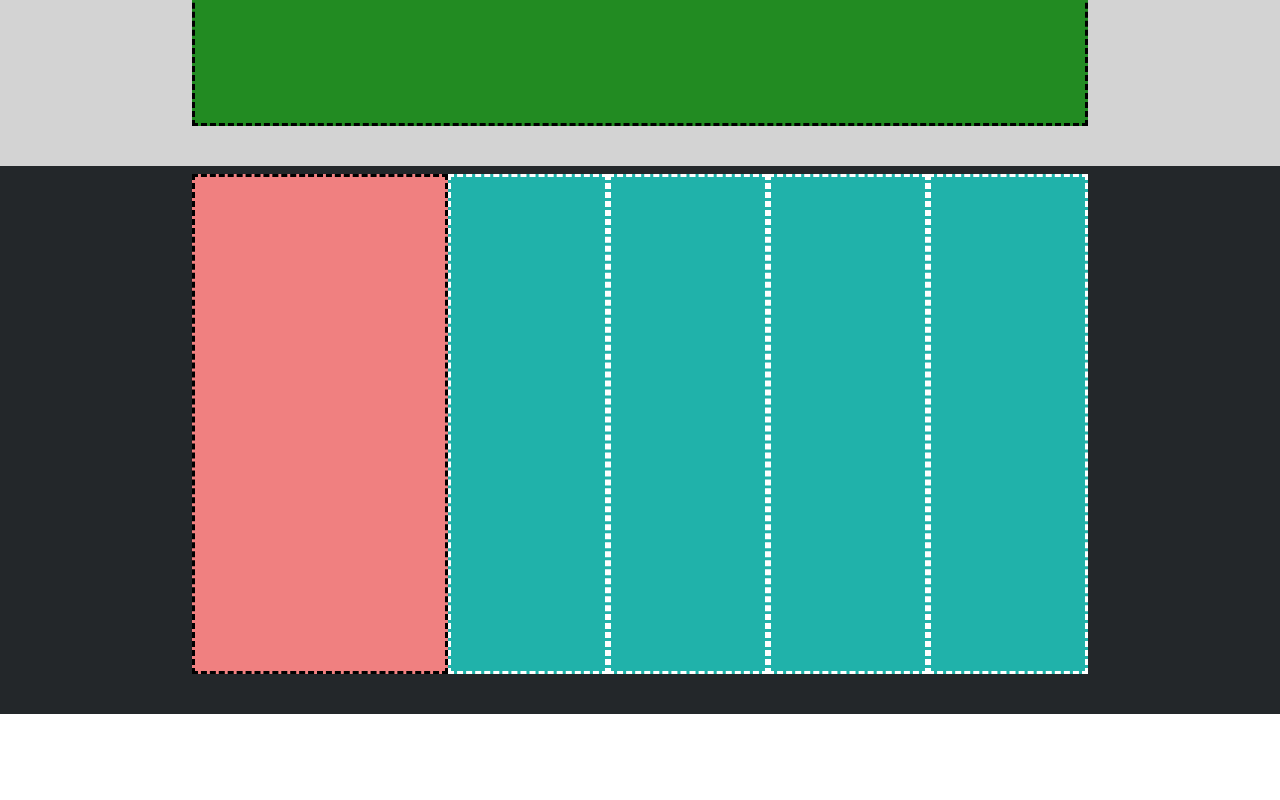
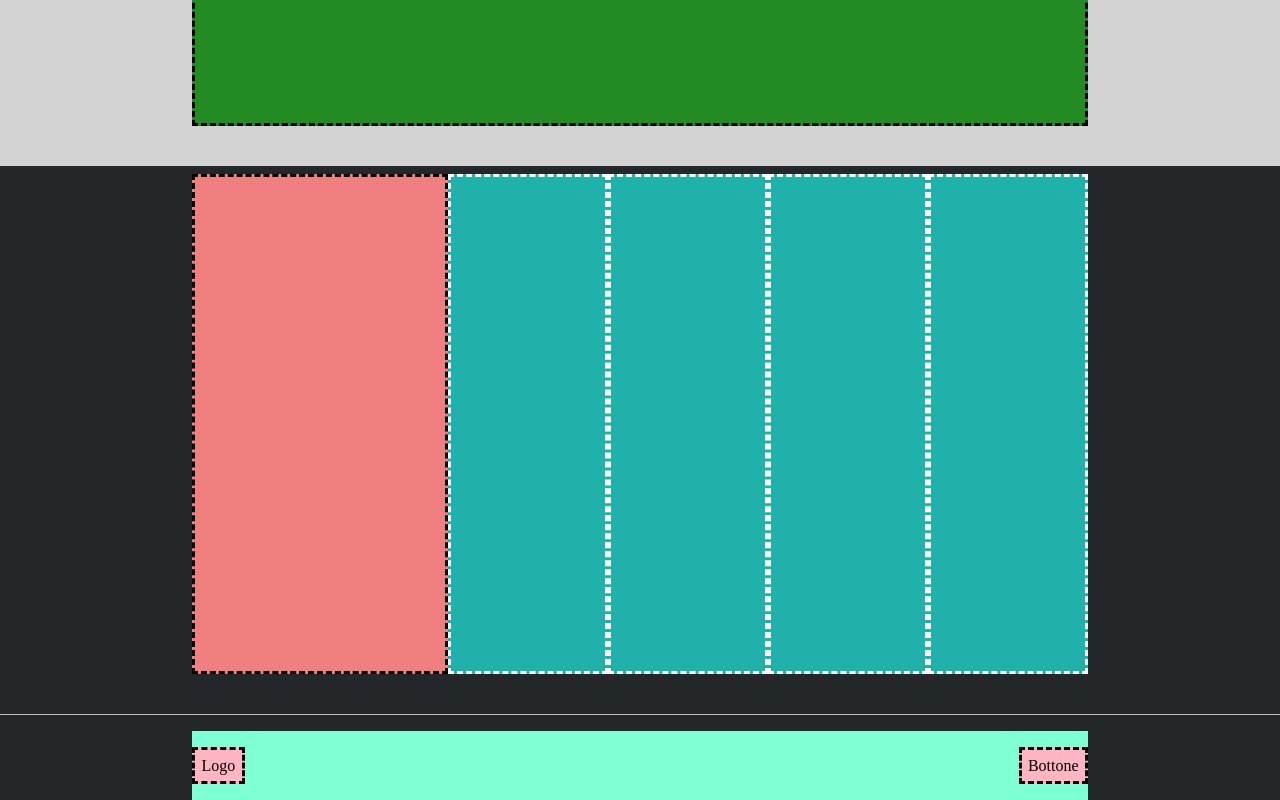
Before and after one commit to Ahri-code/htmlcss-struttura-discord, a plain HTML site: page index.html in a window 1280 px wide. Shown: the part 2503-3303 px from the top of the page. Before the commit the page ends 3217 px from the top, so only its background shows below. Drawn offline with Linux system fonts and the light colour scheme.

Commit message:
Feat(footer): bottom footer done Style(footer): bottom footer done

```diff
--- a/css/style.css
+++ b/css/style.css
@@ -126,3 +126,33 @@ nav {
     margin-bottom: 2.5rem;
     border: 3px dashed white;
 }
+
+#flex-bottom {
+    display: flex;
+    justify-content: space-between;
+    background-color: #7fffd4;
+    width: 70%;
+    margin-top: 1rem;
+}
+
+.small-bottom {
+    height: 500px;
+    width: calc(100% / 4);
+    background-color: #20b2aa;
+    margin-top: 0.5rem;
+    margin-bottom: 2.5rem;
+    border: 3px dashed white;
+}
+
+.bottom-text {
+    padding: 0.4rem;
+    background-color: #ffb6c1;
+    margin-top: 1rem;
+    margin-bottom: 1rem;
+    border: 3px dashed black;
+}
+
+#space {
+    height: 0.1rem;
+    background-color: #c1c1c1;
+}
--- a/index.html
+++ b/index.html
@@ -97,13 +97,16 @@
                 </div>
             </div>
         </div>
-        <div>
+        <div id="space">
+
+        </div>
+        <div class="bottom-color flex-container">
             <div id="flex-bottom">
-                <div>
-
+                <div class="bottom-text">
+                    Logo
                 </div>
-                <div>
-
+                <div class="bottom-text">
+                    Bottone
                 </div>
             </div>
         </div>
```
